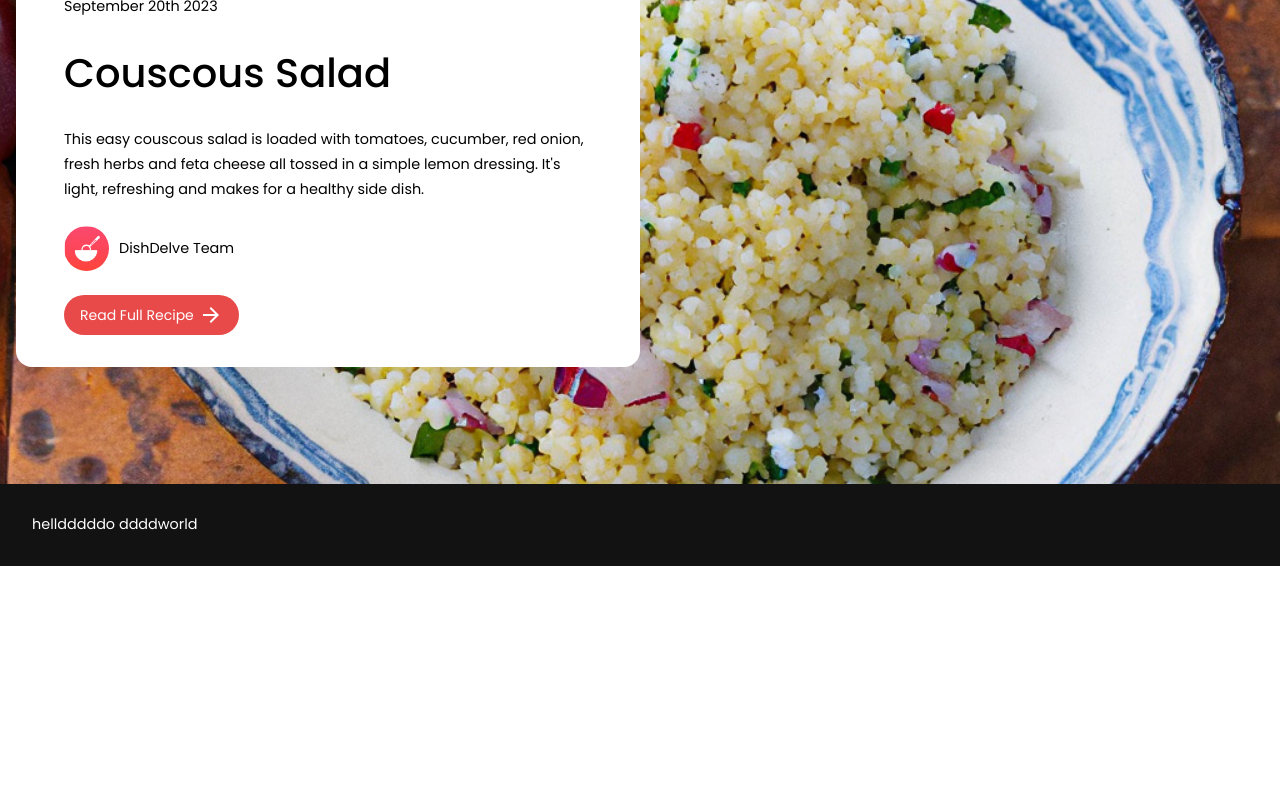
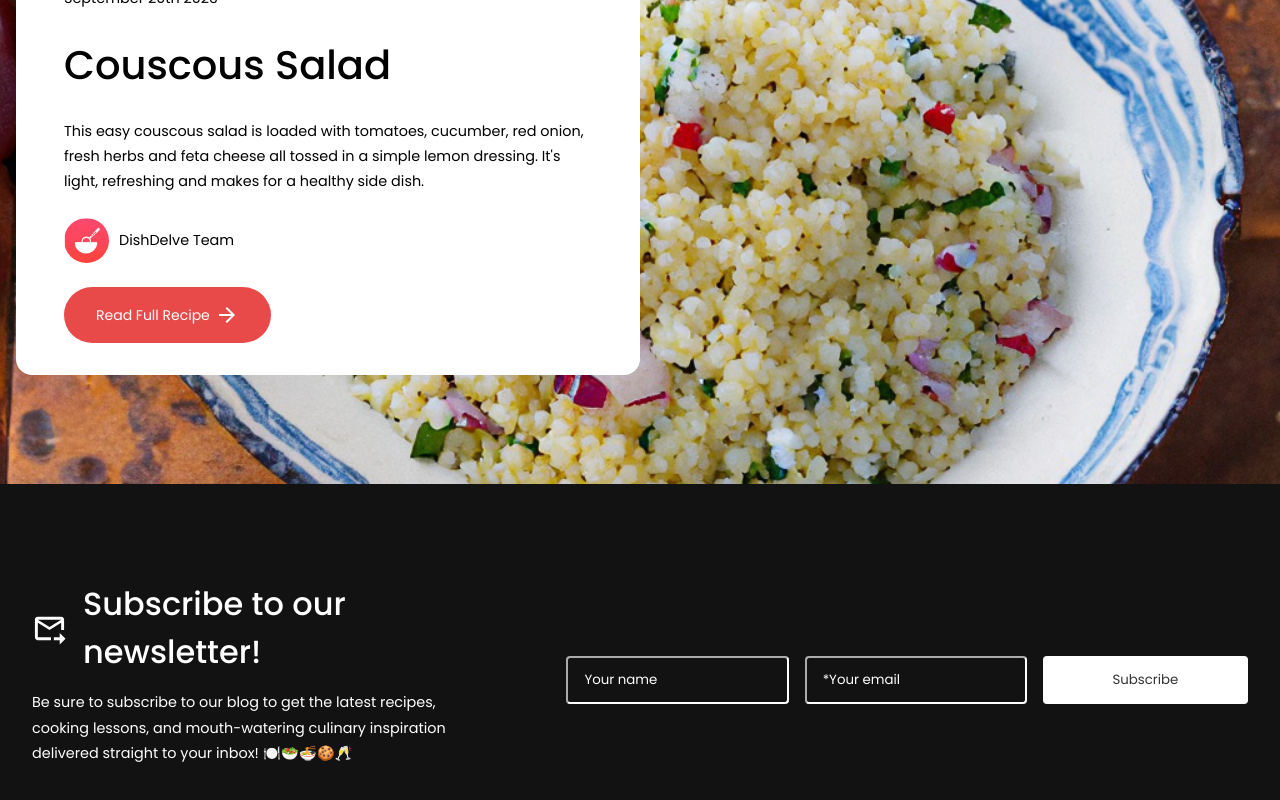
Before and after one commit to AbsIbs/dishdelve-webapp, a React (Vite) app in the folder webapp/: page / in a window 1280 px wide. Shown: the part 266-1066 px from the top of the page. Before the commit the page ends 832 px from the top, so only its background shows below. Built offline with nearby package versions, Linux system fonts and the light colour scheme.

Commit message:
finished subscibe section on landing page

```diff
--- a/webapp/src/components/LandingPage/Newsletter/newsletter.jsx
+++ b/webapp/src/components/LandingPage/Newsletter/newsletter.jsx
@@ -1,10 +1,41 @@
+import { useState } from 'react';
 import styles from './styles.module.scss'
+import ForwardToInboxIcon from '@mui/icons-material/ForwardToInbox';
 
 const Newsletter = () => {
+
+  const [name, setName] = useState('')
+  const [email, setEmail] = useState('')
+
   return (
     <div className={styles.section} >
       <div className={styles.container} >
-        <p className={styles.desc} >helldddddo ddddworld</p>
+        <div className={styles.leftBox} >
+          <div className={styles.newsletterContainer} >
+            <ForwardToInboxIcon fontSize='large' style={{ color: 'white' }} />
+            <p className={styles.title} >Subscribe to our newsletter!</p>
+          </div>
+          <p className={styles.desc} >Be sure to subscribe to our blog to get the latest recipes, cooking lessons, and mouth-watering culinary inspiration delivered straight to your inbox! 🍽️🥗🍜🍪🥂</p>
+        </div>
+        <div className={styles.rightBox} >
+          <form className={styles.form} >
+            <input
+              placeholder='Your name'
+              className={styles.input}
+              type='text'
+              value={name}
+              onChange={(e) => setName(e.target.value)} />
+            <input
+              placeholder='*Your email'
+              className={styles.input}
+              type='email'
+              value={email}
+              onChange={(e) => setEmail(e.target.value)} />
+            <button type='button' className={styles.subscribe} onClick={() => null} >
+              Subscribe
+            </button>
+          </form>
+        </div>
       </div>
     </div>
   )
--- a/webapp/src/components/LandingPage/Newsletter/styles.module.scss
+++ b/webapp/src/components/LandingPage/Newsletter/styles.module.scss
@@ -2,20 +2,79 @@
   font-family: 'Poppins';
 }
 
+.title {
+  font-size: 2rem;
+  font-weight: 500;
+  color: white;
+  margin: 0;
+}
+
+.desc {
+  font-size: 0.9rem;
+  color: white;
+  line-height: 175%;
+}
+
 .section {
   background-color: #121212;
-  padding: 1rem 1rem;
+  padding: 6rem 1rem;
   display: flex;
   justify-content: center;
-  align-items: center;
 }
 
 .container {
   width: var(--container-width);
   padding: 0 1rem;
+  display: flex;
+  gap: 5rem;
 }
 
-.desc {
-  font-size: 0.9rem;
+.leftBox {
+  display: flex;
+  flex-direction: column;
+  flex: 1
+}
+
+.newsletterContainer {
+  display: flex;
+  gap: 1rem;
+  align-items: center;
+}
+
+.form {
+  display: flex;
+  gap: 1rem;
+  flex: 1;
+}
+
+.input {
+  background-color: #00000000;
+  border-color: #ffffff;
+  border-width: 1;
+  padding: 0.75rem 1rem;
+  border-radius: 4px;
+  width: 100%;
   color: white;
 }
+
+.input::placeholder{
+  color: white;
+}
+
+.rightBox {
+  display: flex;
+  flex: 1.5;
+  align-items: center;
+}
+
+.subscribe {
+  background-color: white;
+  color: #333;
+  width: 100%;
+  border-radius: 4px;
+  border-width: 0;
+}
+
+.subscribe:hover {
+  cursor: pointer;
+}
--- a/webapp/src/components/LandingPage/RecentRecipe/styles.module.scss
+++ b/webapp/src/components/LandingPage/RecentRecipe/styles.module.scss
@@ -59,6 +59,7 @@
 
 .bottomButton {
   @extend .topButton;
+  padding: 1rem 2rem;
   border-radius: 50px;
   gap: 5px;
 }
```
